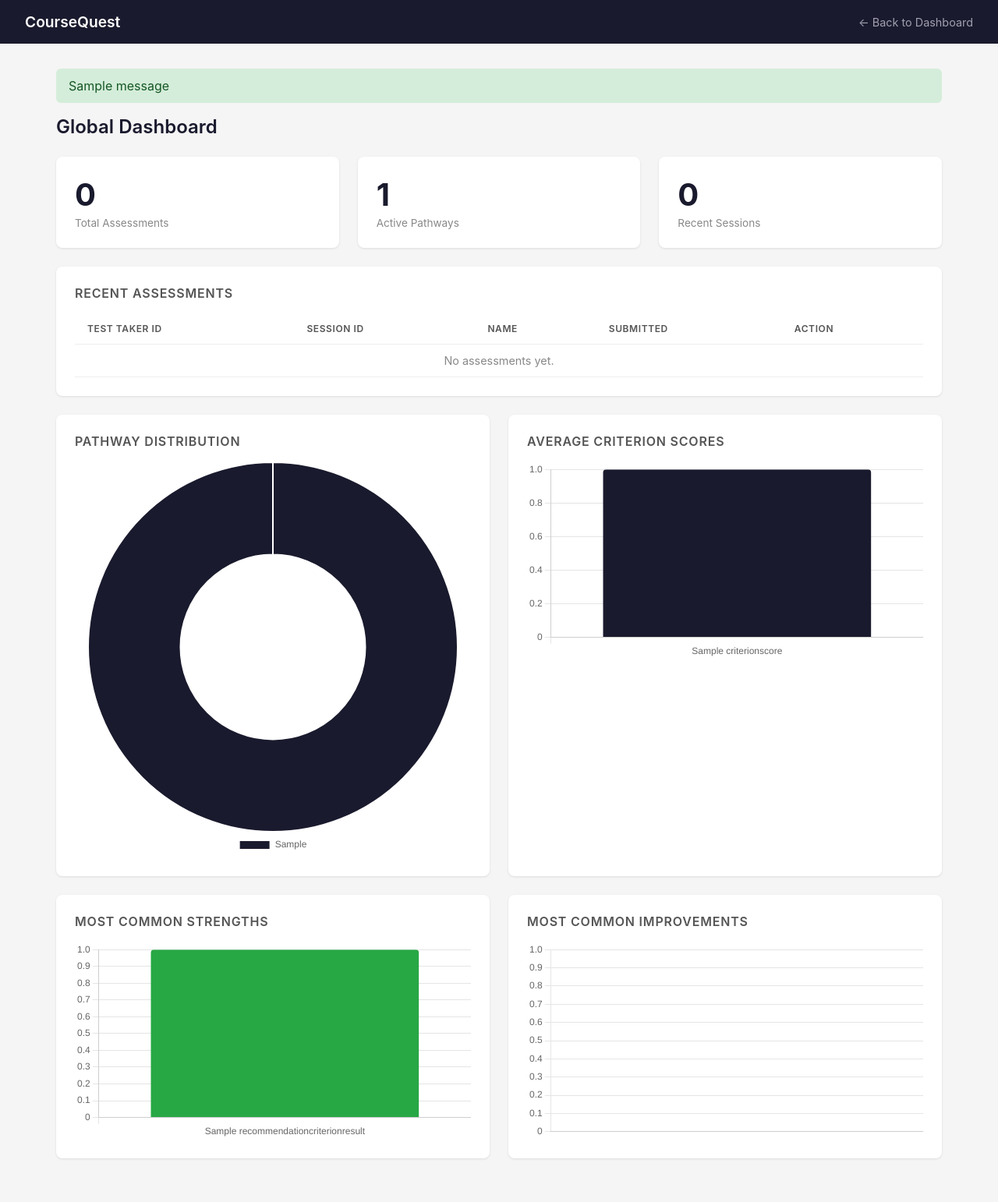
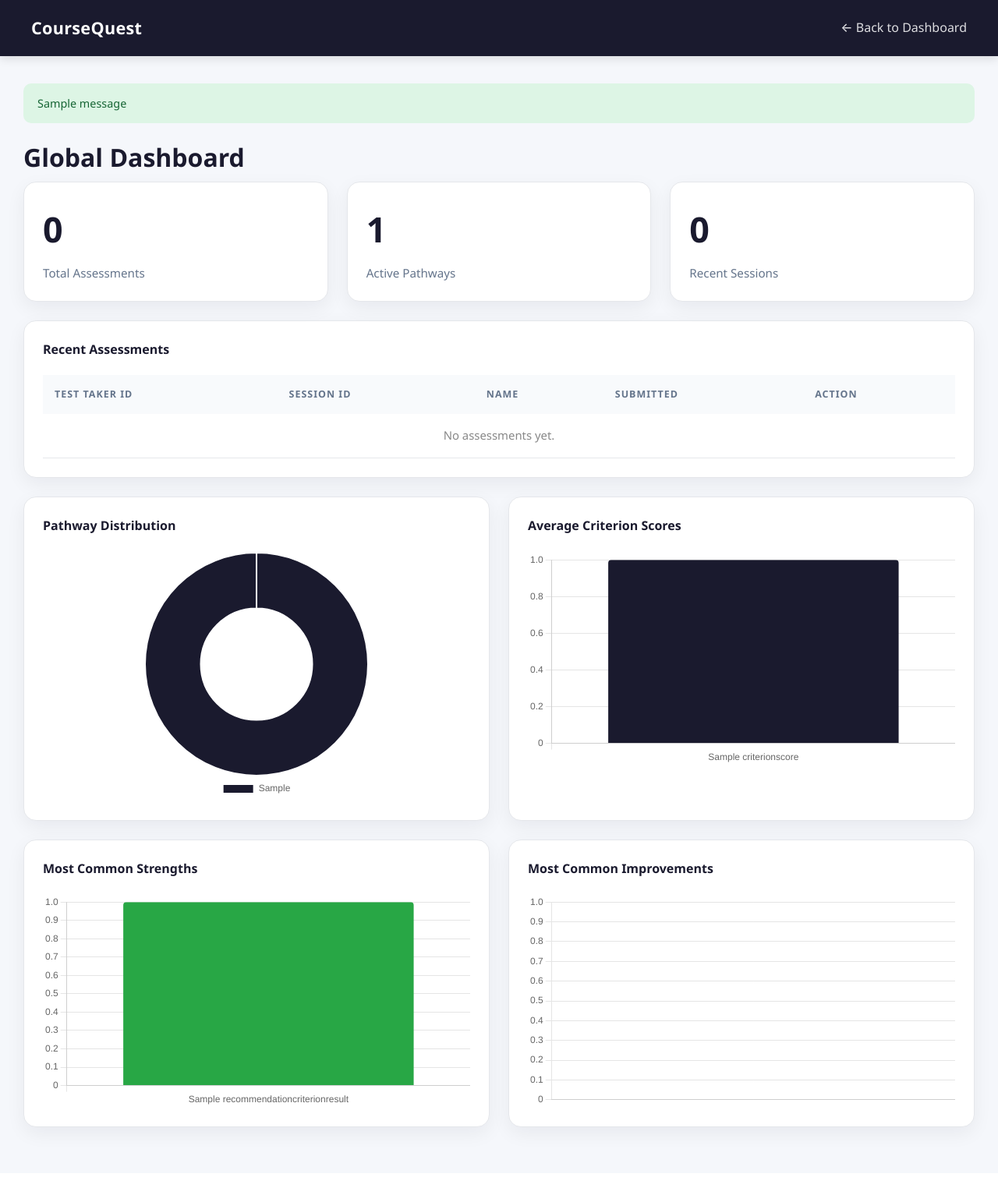
Before and after one commit to Shreyash-Adhikari1/CourseQuest_DSF_Engine, a Django app: page /dashboard/ in a window 1280 px wide. Shown: the whole page at 78% size. After the commit the page ends 1464 px from the top, so only its background shows below. Run offline with Django 5.2, Linux system fonts and the light colour scheme; tables that the repository leaves empty hold one stand-in row (values such as "Sample post"); one stand-in notice (Sample message) is shown; data that the repository does not hold is empty.

Commit message:
redesigned CourseQuest dashboard interface

```diff
--- a/dashboard/templates/dashboard/base.html
+++ b/dashboard/templates/dashboard/base.html
@@ -1,205 +1,342 @@
 <!doctype html>
 <html lang="en">
 <head>
-    <meta charset="UTF-8" />
-    <meta name="viewport" content="width=device-width, initial-scale=1.0" />
-    <title>{% block title %}CourseQuest Dashboard{% endblock %}</title>
+    <meta charset="UTF-8">
+    <meta name="viewport" content="width=device-width, initial-scale=1.0">
+
+    <title>{% block title %}CourseQuest{% endblock %}</title>
 
     <!-- Chart.js -->
     <script src="https://cdnjs.cloudflare.com/ajax/libs/Chart.js/4.4.1/chart.umd.min.js"></script>
 
-    <!-- Simple clean styles -->
     <style>
-      * {
-        margin: 0;
-        padding: 0;
-        box-sizing: border-box;
+        *{
+            margin:0;
+            padding:0;
+            box-sizing:border-box;
         }
 
-      body {
-        font-family: -apple-system, BlinkMacSystemFont, "Segoe UI", sans-serif;
-        background: #f5f5f5;
-        color: #333;
+        :root{
+            --primary:#1A1A2E;
+            --primary-light:#2C3E67;
+            --accent:#4A90D9;
+            --background:#F5F7FB;
+            --card:#FFFFFF;
+            --text:#1E293B;
+            --muted:#64748B;
+            --border:#E5E7EB;
+            --shadow:0 8px 24px rgba(15,23,42,.06);
+            --radius:16px;
         }
 
-      .navbar {
-        background: #1a1a2e;
-        padding: 1rem 2rem;
-        display: flex;
-        align-items: center;
-        justify-content: space-between;
+        body{
+            font-family:"Segoe UI",system-ui,-apple-system,sans-serif;
+            background:var(--background);
+            color:var(--text);
+            line-height:1.6;
         }
 
-      .navbar h1 {
-        color: #fff;
-        font-size: 1.2rem;
-        font-weight: 600;
+        /* =======================
+           NAVBAR
+        ======================= */
+
+        .navbar{
+            background:var(--primary);
+            color:white;
+            height:72px;
+            display:flex;
+            align-items:center;
+            justify-content:space-between;
+            padding:0 40px;
+            box-shadow:0 3px 12px rgba(0,0,0,.12);
         }
 
-      .navbar a {
-        color: #a0a0b0;
-        text-decoration: none;
-        font-size: 0.9rem;
+        .navbar h1{
+            font-size:1.35rem;
+            font-weight:700;
+            letter-spacing:.3px;
         }
 
-      .navbar a:hover {
-        color: #fff;
+        .navbar a{
+            color:rgba(255,255,255,.85);
+            text-decoration:none;
+            font-weight:500;
+            transition:.25s;
         }
 
-      .container {
-        max-width: 1200px;
-        margin: 2rem auto;
-        padding: 0 2rem;
+        .navbar a:hover{
+            color:white;
         }
 
-      .page-title {
-        font-size: 1.5rem;
-        font-weight: 600;
-        margin-bottom: 1.5rem;
-        color: #1a1a2e;
+        /* =======================
+           LAYOUT
+        ======================= */
+
+        .container{
+            max-width:1280px;
+            margin:35px auto;
+            padding:0 30px;
         }
 
-      .card {
-        background: #fff;
-        border-radius: 8px;
-        padding: 1.5rem;
-        margin-bottom: 1.5rem;
-        box-shadow: 0 1px 3px rgba(0, 0, 0, 0.1);
+        .page-title{
+            font-size:2rem;
+            font-weight:700;
+            color:var(--primary);
+            margin-bottom:.35rem;
         }
 
-      .card h2 {
-        font-size: 1rem;
-        font-weight: 600;
-        margin-bottom: 1rem;
-        color: #555;
-        text-transform: uppercase;
-        letter-spacing: 0.05em;
+        .page-subtitle{
+            color:var(--muted);
+            margin-bottom:2rem;
+            font-size:.95rem;
         }
 
-      .grid-2 {
-        display: grid;
-        grid-template-columns: 1fr 1fr;
-        gap: 1.5rem;
+        /* =======================
+           GRID
+        ======================= */
+
+        .grid-2{
+            display:grid;
+            grid-template-columns:repeat(2,1fr);
+            gap:24px;
         }
 
-      .grid-3 {
-        display: grid;
-        grid-template-columns: 1fr 1fr 1fr;
-        gap: 1.5rem;
+        .grid-3{
+            display:grid;
+            grid-template-columns:repeat(3,1fr);
+            gap:24px;
         }
 
-      .stat-number {
-        font-size: 2.5rem;
-        font-weight: 700;
-        color: #1a1a2e;
+        /* =======================
+           CARD
+        ======================= */
+
+        .card{
+            background:var(--card);
+            border-radius:var(--radius);
+            border:1px solid var(--border);
+            padding:24px;
+            margin-bottom:24px;
+            box-shadow:var(--shadow);
+            transition:.25s ease;
         }
 
-      .stat-label {
-        font-size: 0.85rem;
-        color: #888;
-        margin-top: 0.25rem;
+        .card:hover{
+            transform:translateY(-3px);
+            box-shadow:0 14px 30px rgba(0,0,0,.08);
         }
 
-      .tag {
-        display: inline-block;
-        padding: 0.3rem 0.8rem;
-        border-radius: 20px;
-        font-size: 0.8rem;
-        font-weight: 500;
-        margin: 0.2rem;
+        .card h2{
+            font-size:1rem;
+            color:var(--primary);
+            margin-bottom:20px;
+            font-weight:600;
         }
 
-      .tag-strength {
-        background: #d4edda;
-        color: #155724;
+        /* =======================
+           STATISTICS
+        ======================= */
+
+        .stat-number{
+            font-size:2.8rem;
+            font-weight:700;
+            color:var(--primary);
         }
 
-      .tag-improvement {
-        background: #fff3cd;
-        color: #856404;
+        .stat-label{
+            color:var(--muted);
+            margin-top:8px;
+            font-size:.95rem;
         }
 
-      .btn {
-        display: inline-block;
-        padding: 0.6rem 1.2rem;
-        border-radius: 6px;
-        font-size: 0.9rem;
-        font-weight: 500;
-        text-decoration: none;
-        cursor: pointer;
-        border: none;
+        /* =======================
+           BUTTONS
+        ======================= */
+
+        .btn{
+            display:inline-flex;
+            align-items:center;
+            justify-content:center;
+            gap:8px;
+            padding:10px 18px;
+            border-radius:10px;
+            text-decoration:none;
+            font-weight:600;
+            transition:.25s;
+            border:none;
+            cursor:pointer;
         }
 
-      .btn-primary {
-        background: #1a1a2e;
-        color: #fff;
+        .btn-primary{
+            background:var(--primary);
+            color:white;
         }
 
-      .btn-secondary {
-        background: #e9ecef;
-        color: #333;
+        .btn-primary:hover{
+            background:var(--primary-light);
         }
 
-      table {
-        width: 100%;
-        border-collapse: collapse;
+        .btn-secondary{
+            background:#EEF2F7;
+            color:var(--text);
         }
 
-      th,
-      td {
-        padding: 0.75rem 1rem;
-        text-align: left;
-        border-bottom: 1px solid #eee;
-        font-size: 0.9rem;
+        /* =======================
+           TABLE
+        ======================= */
+
+        table{
+            width:100%;
+            border-collapse:collapse;
         }
 
-      th {
-        font-weight: 600;
-        color: #555;
-        text-transform: uppercase;
-        font-size: 0.75rem;
-        letter-spacing: 0.05em;
+        thead{
+            background:#F8FAFC;
         }
 
-      tr:hover {
-        background: #f9f9f9;
+        th{
+            text-align:left;
+            padding:15px;
+            color:var(--muted);
+            font-size:.78rem;
+            text-transform:uppercase;
+            letter-spacing:.08em;
+            font-weight:700;
         }
 
-      .badge {
-        display: inline-block;
-        padding: 0.2rem 0.6rem;
-        border-radius: 4px;
-        font-size: 0.75rem;
-        font-weight: 600;
-        background: #e8f4fd;
-        color: #1a6fc4;
+        td{
+            padding:16px 15px;
+            border-bottom:1px solid var(--border);
+            font-size:.93rem;
         }
+
+        tbody tr{
+            transition:.2s;
+        }
+
+        tbody tr:hover{
+            background:#F9FBFF;
+        }
+
+        /* =======================
+           BADGES
+        ======================= */
+
+        .badge{
+            display:inline-block;
+            background:#EAF4FF;
+            color:#2166C2;
+            padding:6px 12px;
+            border-radius:999px;
+            font-size:.75rem;
+            font-weight:600;
+        }
+
+        /* =======================
+           TAGS
+        ======================= */
+
+        .tag{
+            display:inline-block;
+            padding:6px 14px;
+            border-radius:999px;
+            font-size:.8rem;
+            margin:4px;
+        }
+
+        .tag-strength{
+            background:#DDF5E5;
+            color:#1E6B3A;
+        }
+
+        .tag-improvement{
+            background:#FFF5D9;
+            color:#8A6500;
+        }
+
+        /* =======================
+           CHARTS
+        ======================= */
+
+        canvas{
+            max-height:320px;
+        }
+
+        /* =======================
+           ALERTS
+        ======================= */
+
+        .alert{
+            padding:14px 18px;
+            border-radius:10px;
+            margin-bottom:18px;
+            font-size:.9rem;
+        }
+
+        .alert-success{
+            background:#DDF5E5;
+            color:#166534;
+        }
+
+        .alert-error{
+            background:#FEE2E2;
+            color:#991B1B;
+        }
+
+        /* =======================
+           RESPONSIVE
+        ======================= */
+
+        @media(max-width:900px){
+
+            .grid-2,
+            .grid-3{
+                grid-template-columns:1fr;
+            }
+
+            .navbar{
+                padding:0 20px;
+            }
+
+            .container{
+                padding:0 18px;
+            }
+
+            .page-title{
+                font-size:1.6rem;
+            }
+        }
+
     </style>
 
     {% block extra_styles %}{% endblock %}
 </head>
+
 <body>
+
 <nav class="navbar">
     <h1>CourseQuest</h1>
+
     <a href="/dashboard/">← Back to Dashboard</a>
 </nav>
 
 <div class="container">
+
     {% if messages %}
-        <div style="margin-bottom: 1rem;">
         {% for message in messages %}
-            <div style="padding: 0.75rem 1rem; border-radius: 6px; margin-bottom: 0.5rem;
-                        background: {% if message.tags == 'error' %}#f8d7da{% else %}#d4edda{% endif %};
-                        color: {% if message.tags == 'error' %}#721c24{% else %}#155724{% endif %};">
+
+            <div class="alert {% if message.tags == 'error' %}alert-error{% else %}alert-success{% endif %}">
                 {{ message }}
             </div>
+
         {% endfor %}
-        </div>
     {% endif %}
 
     {% block content %}{% endblock %}
+
 </div>
 
 {% block extra_scripts %}{% endblock %}
+
 </body>
 </html>
```
Lines whose indentation alone changed are shown as unchanged.
